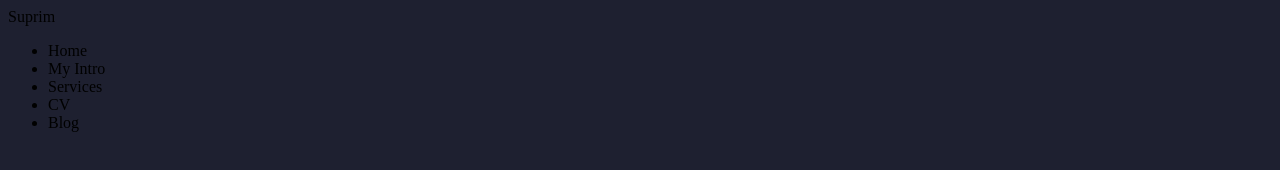
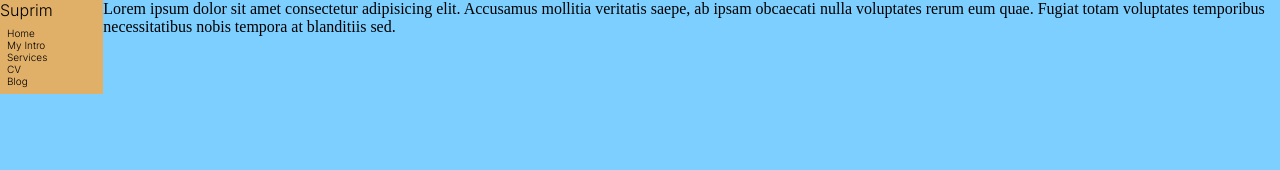
Before and after one commit to Suprimkoirala/MyFirstCommit-project, a plain HTML site: page index.html in a window 1280 px wide. Drawn offline with Linux system fonts and the light colour scheme.

```diff
--- a/index.html
+++ b/index.html
@@ -7,6 +7,7 @@
         <link href="style.css" rel="stylesheet">
     </head>
     <body>
+        <div class="container">
         <div class="sidebar">
             Suprim
             <nav>
@@ -18,7 +19,11 @@
                     <li>Blog</li>
 
                </ul>
+            </nav> </div>
+                <div class="main">
+                    Lorem ipsum dolor sit amet consectetur adipisicing elit. Accusamus mollitia veritatis saepe, ab ipsam obcaecati nulla voluptates rerum eum quae. Fugiat totam voluptates temporibus necessitatibus nobis tempora at blanditiis sed.
 
-            </nav>
+                </div>
+        </div>
     </body>
 </html>
--- a/style.css
+++ b/style.css
@@ -1,8 +1,5 @@
-@font-face{
-    font-family: "Hack";
-  src: url(https://raw.githubuser.com/ryanoasis/nerd-fonts/blob/master/patched-fonts/Hack/Regular/HackNerdFont-Regular.ttf);
-}
 
+@import url('https://fonts.googleapis.com/css2?family=Inter:wght@300&family=Rubik:wght@300&display=swap');
 :root{
   --bg : #24283b;
     --bg_dark : #1e2030;
@@ -18,22 +15,36 @@
   --blue : #7aa2f7;
   --cyan : #7dcfff;
   --blue : #2ac3de;
-  --blue2 : #0db9d7;
-  --blue5 : #89ddff;
   --blue6 : #b4f9f8;
-  --blue7 : #394b70;
   --magenta : #bb9af7;
   --magenta2 : #ff007c;
   --purple : #9d7cd8;
-  --orange : #ff9e64;
   --yellow : #e0af68;
   --green : #9ece6a;
-  --green1 : #73daca;
-  --green2 : #41a6b5;
-  --teal : #1abc9c;
   --red : #f7768e;
 }
+*{
+    margin: 0;
+    padding: 0;
+}
 body{
-    background-color: var(--bg_dark);
-    font-style: 'hack' ;
+    background-color: var(--cyan);
+    font-style: 'Hack' ;
 }
+
+.sidebar{
+    background-color: var(--yellow);
+    width: 10vw;
+    font-family: 'Inter', sans-serif;
+}
+.sidebar nav{
+    padding: 7px;
+}
+.sidebar nav li {
+    list-style: none;
+    font-size: 10px;
+}
+
+.container{
+    display: flex;
+}
```
Also changed, not shown: img/Orange Business Architecture Studio Design Logo - Logos.png (added), img/farzad-p-xSl33Wxyc-unsplash.jpg (added), img/florian-olivo-4hbJ-eymZ1o-unsplash.jpg (added), 1 other file.
